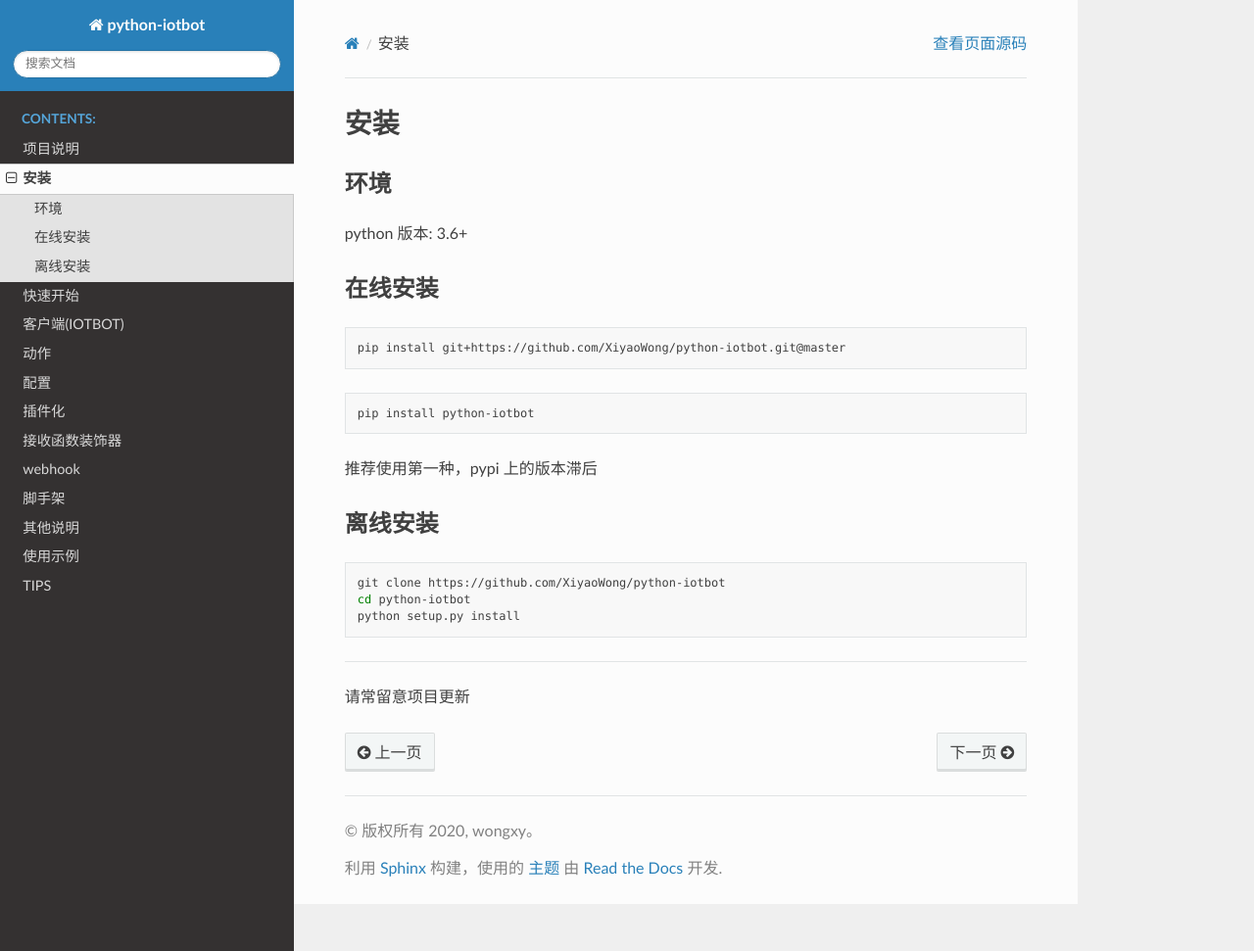
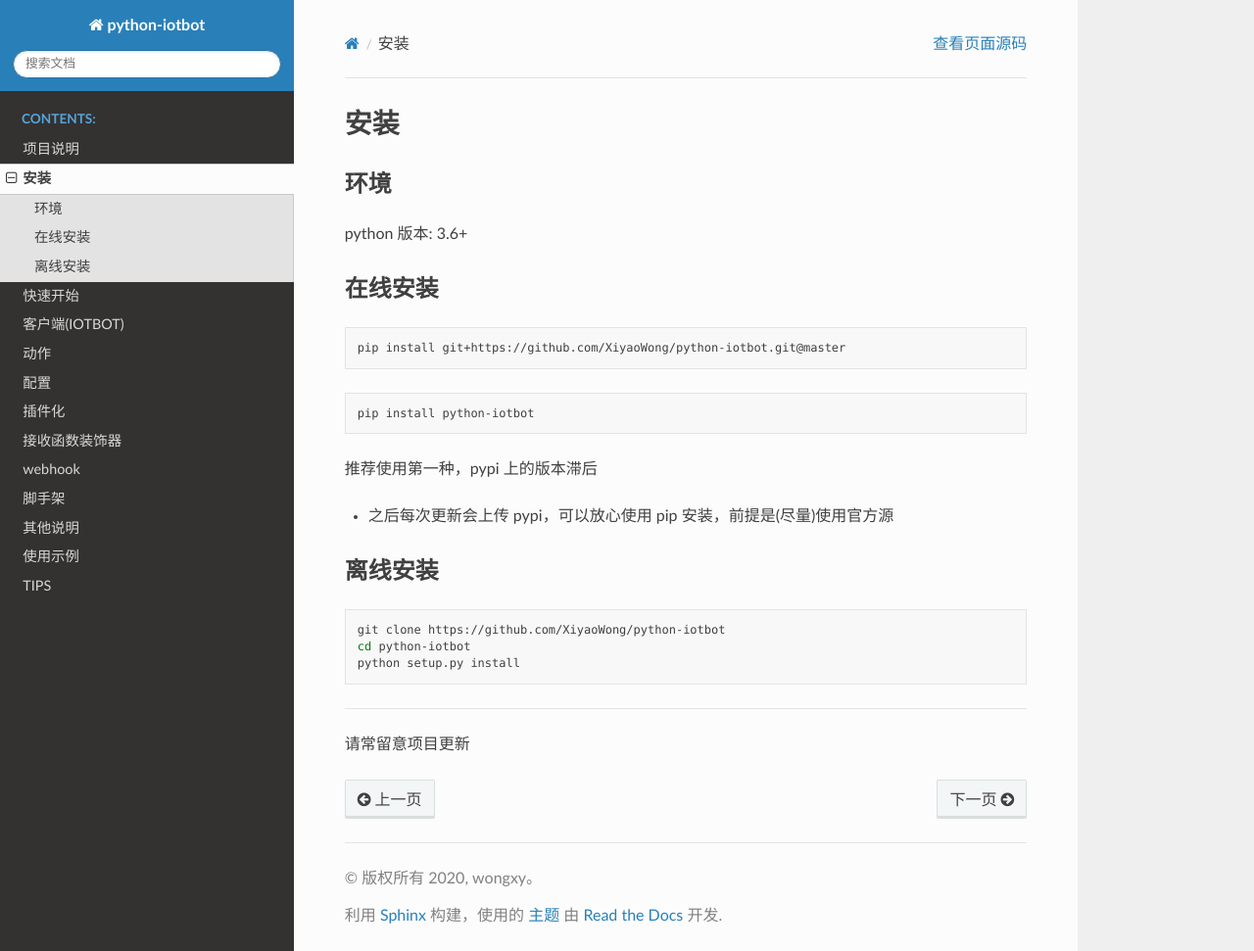
Before and after one commit to xiyaowong/python--iotbot, a Sphinx documentation site: the page built from docs/INSTALL.md, in a window 1280 px wide and 971 px high. Shown: the whole window at 98% size. Built offline with Sphinx 7.4.7 and the Read the Docs theme 2.0.0, drawn with Linux system fonts in a browser that asks for light colours.

Commit message:
update docs

````diff
--- a/docs/INSTALL.md
+++ b/docs/INSTALL.md
@@ -16,6 +16,8 @@ pip install python-iotbot
 
 推荐使用第一种，pypi 上的版本滞后
 
+- 之后每次更新会上传 pypi，可以放心使用 pip 安装，前提是(尽量)使用官方源
+
 ## 离线安装
 
 ```shell
````
